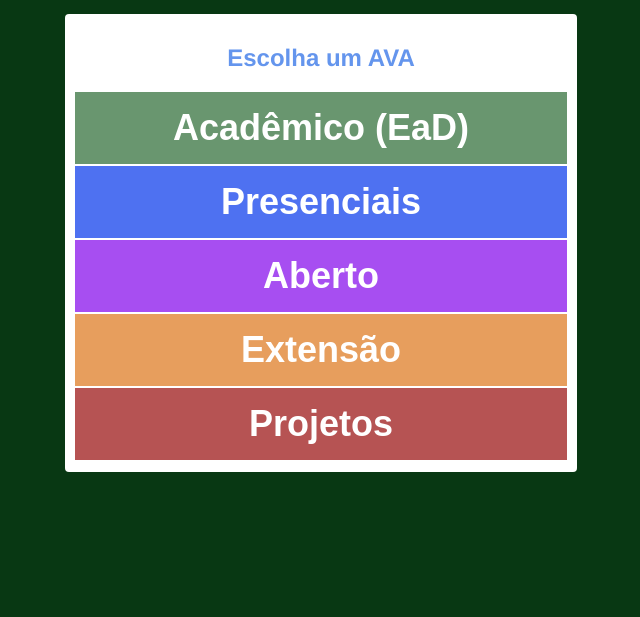
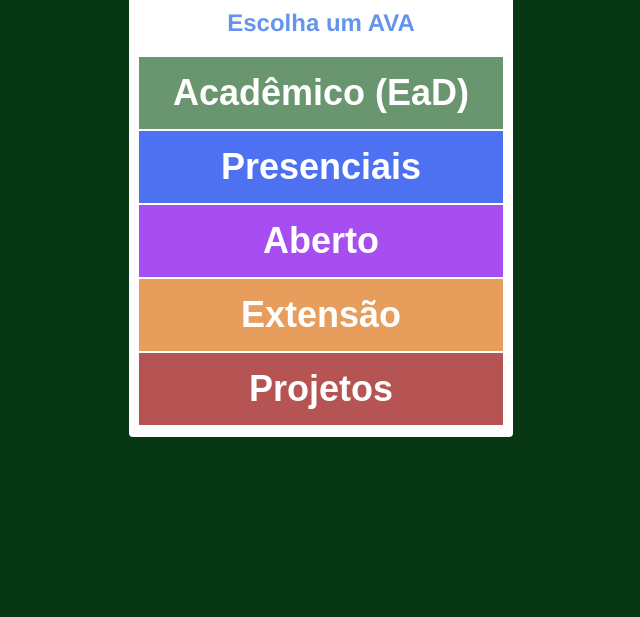
Before and after one commit to RubenFontes/ifrn-ead-site, a plain HTML site: page index.html in a window 1280 px wide. Shown: the part 183-800 px from the top of the page, without its empty margins (319-959 px from the left). Drawn offline with Linux system fonts and the light colour scheme; files whose address does not match are found by name.

Commit message:
Update style.css

```diff
--- a/src/styles/style.css
+++ b/src/styles/style.css
@@ -8,7 +8,7 @@ body{
     background-color: #083813;
 }
 .wrapper{
-    margin: 25px 30% 0px 30%;
+    margin: 25px 35% 0px 35%;
 }
 .content{
     width: 100%;
```
